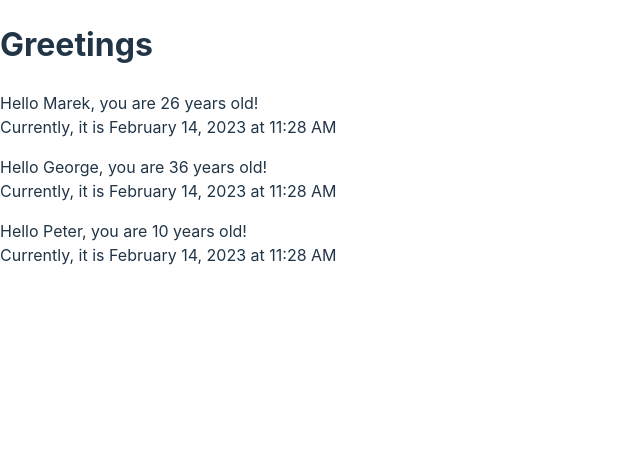
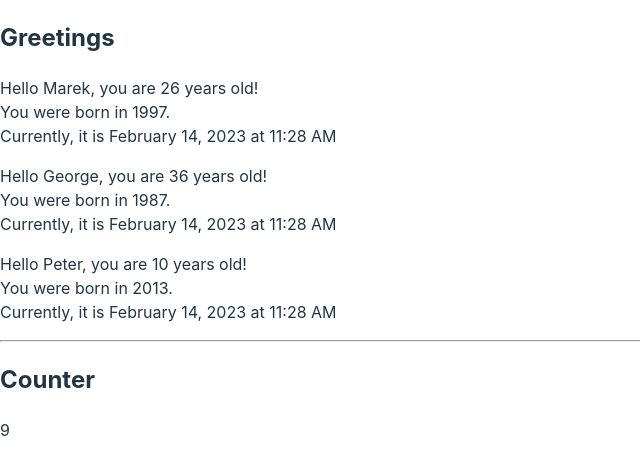
Before and after one commit to zelinka-marek/fullstack-part1, a React (Vite) app: page / in a window 1280 px wide. Shown: the top 474 px of the page, without its empty margins (0-640 px from the left). Built offline with nearby package versions, Linux system fonts and the light colour scheme.

Commit message:
add counter

```diff
--- a/src/app.jsx
+++ b/src/app.jsx
@@ -1,37 +1,22 @@
-const dateFormatter = new Intl.DateTimeFormat("en", {
-  timeStyle: "short",
-  dateStyle: "long",
-});
-
-function Hello(props) {
-  const { name, age } = props;
-  const now = new Date();
-
-  return (
-    <div style={{ marginTop: 16, marginBottom: 16 }}>
-      <p style={{ margin: 0 }}>
-        Hello {name}, you are {age} years old!
-      </p>
-      <p style={{ margin: 0 }}>
-        Currently, it is{" "}
-        <time dateTime={now.toISOString()}>{dateFormatter.format(now)}</time>
-      </p>
-    </div>
-  );
-}
+import { useState } from "react";
+import { Counter } from "./components/counter";
+import { Hello } from "./components/hello";
 
 export function App() {
-  const person3 = {
-    name: "Peter",
-    age: 10,
-  };
+  const person3 = { name: "Peter", age: 10 };
+  const [count, setCount] = useState(0);
+
+  setTimeout(() => setCount((count) => count + 1), 1000);
 
   return (
     <>
-      <h1>Greetings</h1>
+      <h2>Greetings</h2>
       <Hello name="Marek" age={26} />
       <Hello name="George" age={26 + 10} />
       <Hello name={person3.name} age={person3.age} />
+      <hr />
+      <h2>Counter</h2>
+      <Counter count={count} />
     </>
   );
 }
--- /dev/null
+++ b/src/components/counter.jsx
@@ -0,0 +1,5 @@
+export function Counter(props) {
+  const { count } = props;
+
+  return <div>{count}</div>;
+}
--- /dev/null
+++ b/src/components/hello.jsx
@@ -0,0 +1,26 @@
+const dateFormatter = new Intl.DateTimeFormat("en", {
+  timeStyle: "short",
+  dateStyle: "long",
+});
+
+const getBornYear = (age) => new Date().getFullYear() - age;
+
+export function Hello(props) {
+  const { name, age } = props;
+  const today = new Date();
+
+  return (
+    <div style={{ marginTop: 16, marginBottom: 16 }}>
+      <div>
+        Hello {name}, you are {age} years old!
+      </div>
+      <div>You were born in {getBornYear(age)}.</div>
+      <div>
+        Currently, it is{" "}
+        <time dateTime={today.toISOString()}>
+          {dateFormatter.format(today)}
+        </time>
+      </div>
+    </div>
+  );
+}
```
